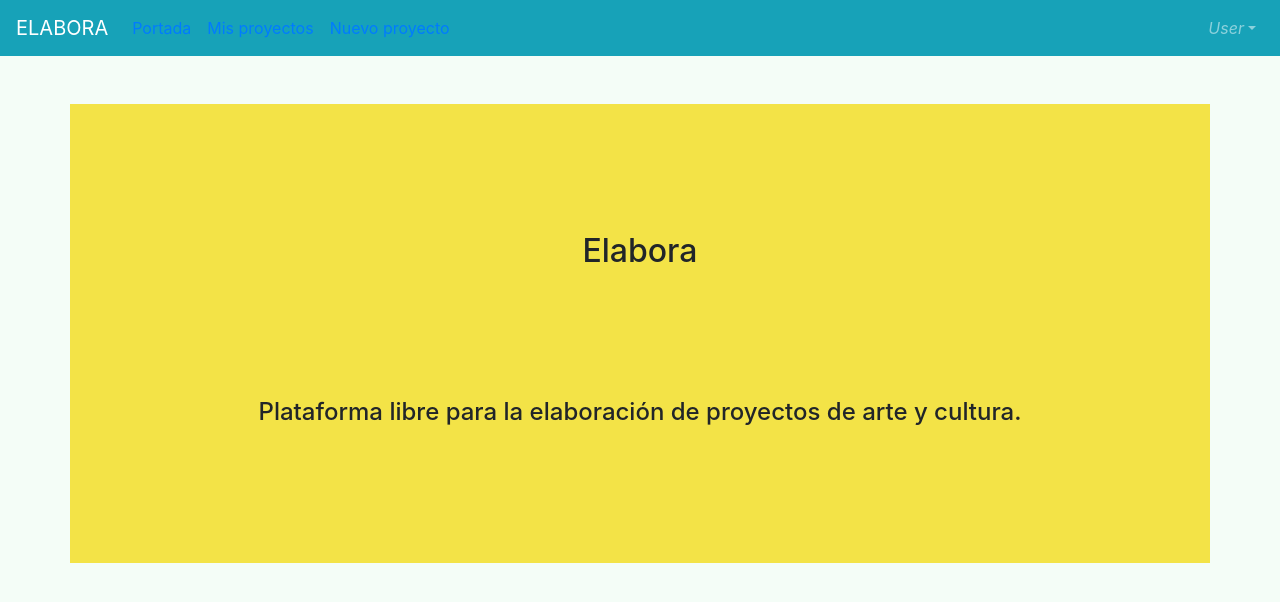
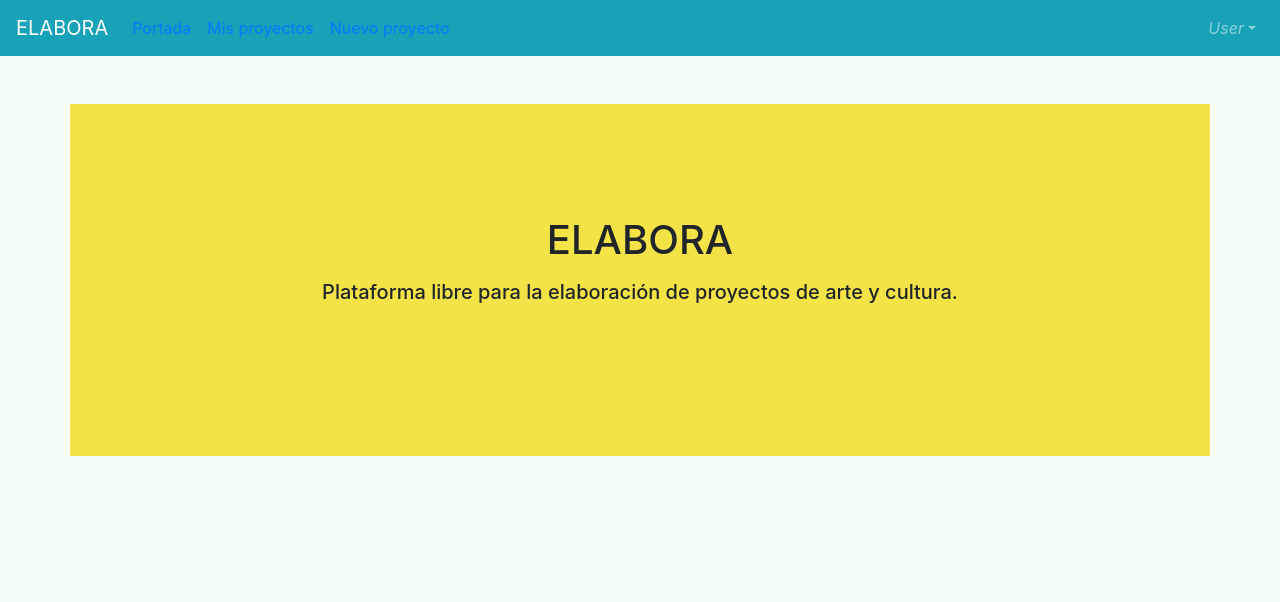
Before and after one commit to flowersflowing/DL_proyectofinal, a Vue app: page /login in a window 1280 px wide. Shown: the top 602 px of the page. Built offline with nearby package versions, Linux system fonts and the light colour scheme; no server answers.

Commit message:
pequeñas correcciones de ui y funcionando login

```diff
--- a/src/components/Nuevo.vue
+++ b/src/components/Nuevo.vue
@@ -13,8 +13,8 @@
           <b-form-textarea id="textarea" v-model="proj.description" placeholder="En 100 caracteres escribe en qué consiste y para quien." rows="3" max-rows="6"></b-form-textarea>
         </b-form-group>
 
-        <b-button type="submit" variant="warning">Submit</b-button>
-        <b-button class="mx-2" type="reset" variant="secondary">Reset</b-button>
+        <b-button type="submit" variant="warning">Crear</b-button>
+        <b-button class="mx-2" type="reset" variant="secondary">Borrar</b-button>
         </b-form>
     </section>
   </div>
--- a/src/components/Portada.vue
+++ b/src/components/Portada.vue
@@ -1,8 +1,8 @@
 <template>
   <div class="portada">
     <div class="container my-5 title">
-      <h2 class="text-center">Elabora</h2>
-      <h4 class="text-center">Plataforma libre para la elaboración de proyectos de arte y cultura.</h4>
+      <h1 class="text-center">ELABORA</h1>
+      <h5 class="text-center mt-3">Plataforma libre para la elaboración de proyectos de arte y cultura.</h5>
     </div>
   </div>
 </template>
@@ -17,7 +17,7 @@ export default {
 <style scoped lang="scss">
 .title {
   background-color: #f3de24d5;
-  padding: 8em;
+  padding: 7em 0 9em 0;
 }
 h2 {
   margin-bottom: 4em;
--- a/src/components/Proyectos.vue
+++ b/src/components/Proyectos.vue
@@ -3,7 +3,7 @@
     <!-- Agregar un v-if o v-show acá para que se deje de mostrar cuando hayan cards que mostrar -->
     <div class="text-center">
       <h2 class="my-5">Aún no tienes proyectos</h2>
-      <img src="../assets/camilleclaudel.jpg" alt="claudel">
+      <img id="claudel" src="../assets/camilleclaudel.jpg" alt="claudel">
     </div>
     <b-container class="my-5">
         <b-card-group >
@@ -37,7 +37,8 @@ export default {
 h2 {
   margin-bottom: 5em;
 }
-img {
+#claudel {
   height: 370px;
+  border-radius: 50%;
 }
 </style>
```
Also changed, not shown: 1 other file (tests, documents, lock files or other folders).
